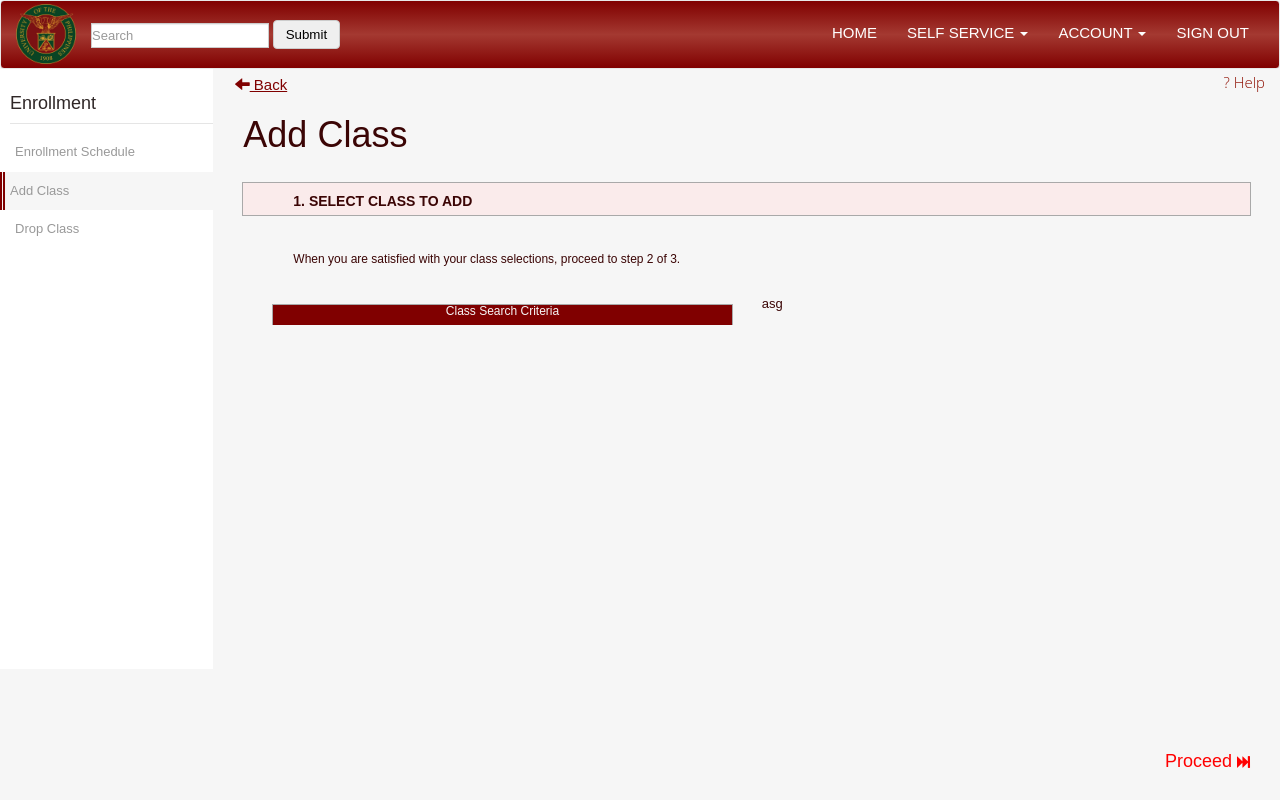
After one commit to marosenarca/SAIS_website, a Django app: page /enrollment/add-class/step-one in a window 1280 px wide. The commit adds this page. Run offline with Django 3.2, Linux system fonts and the light colour scheme; some libraries are stand-ins or nearby versions.

Commit message:
linked add-class seps

```diff
--- /dev/null
+++ b/SAIS/management/templates/management/enrollment/add-class-step/step-one.html
@@ -0,0 +1,51 @@
+{% extends "management/enrollment/add-class.html" %}
+
+
+{% block wayfinder %}
+<div>
+  <table width="100%">
+    <tr>
+      <td width="2%"></td>
+      <td width="48%" align="left"><a href="{% url 'management:add-class' %}" class="wayfinder" id="current"><i class="glyphicon glyphicon-arrow-left"></i> Back</a></td>
+      <td width="50%" align="right"><a href="#" class="tool" style="margin-right:15px;">? Help</a></td>
+    </tr>
+  </table>
+</div>
+{% endblock %}
+
+
+{% block step %}
+	<div class="step-hdr">
+		<a href="{% url 'management:add-class-two' %}" id="fixedbutton"><font size="4px;">Proceed </font><i class="glyphicon glyphicon-fast-forward"></i></a>
+
+	    <br>
+	    <div style="padding-left:50px; padding-top:1px; outline: 1px solid darkgrey; background-color:#FAEBEB ">
+	      <h5><label>1. SELECT CLASS TO ADD</label></h5>
+	    </div>
+	    <br>
+
+		<div style="padding-left:50px;">
+			<h6>
+				 When you are satisfied with your class selections, proceed to step 2 of 3.
+			</h6>
+		</div>
+
+
+		<br>
+
+		<div class="col-lg-12">
+			<div class="col-md-6">
+
+					<div style="outline: 1px solid darkgrey; background-color:#800000; color:#f6f6f6; height:20px;">
+						<h6 align="center">
+							 Class Search Criteria
+						</h6>
+					</div>
+
+			</div>
+			<div class="col-md-6">
+				asg
+			</div>
+		</div>
+	</div>
+{% endblock %}
--- a/SAIS/management/templates/management/enrollment/add-class-step/step-two.html
+++ b/SAIS/management/templates/management/enrollment/add-class-step/step-two.html
@@ -5,7 +5,7 @@
   <table width="100%">
     <tr>
       <td width="2%"></td>
-      <td width="48%" align="left"><a href="{% url 'management:add-class' %}" class="wayfinder" id="current"><i class="glyphicon glyphicon-arrow-left"></i> Back</a></td>
+      <td width="48%" align="left"><a href="{% url 'management:add-class-one' %}" class="wayfinder" id="current"><i class="glyphicon glyphicon-arrow-left"></i> Back</a></td>
       <td width="50%" align="right"><a href="#" class="tool" style="margin-right:15px;">? Help</a></td>
     </tr>
   </table>
--- a/SAIS/management/templates/management/enrollment/add-class.html
+++ b/SAIS/management/templates/management/enrollment/add-class.html
@@ -20,39 +20,7 @@
 {% block body %}
 
 {% block step %}
-	<div class="step-hdr">
-		<a href="{% url 'management:add-class-two' %}" id="fixedbutton"><font size="4px;">Proceed </font><i class="glyphicon glyphicon-fast-forward"></i></a>
-
-	    <br>
-	    <div style="padding-left:50px; padding-top:1px; outline: 1px solid darkgrey; background-color:#FAEBEB ">
-	      <h5><label>1. SELECT CLASS TO ADD</label></h5>
-	    </div>
-	    <br>
-
-		<div style="padding-left:50px;">
-			<h6>
-				 When you are satisfied with your class selections, proceed to step 2 of 3.
-			</h6>
-		</div>
-
-
-		<br>
-
-		<div class="col-lg-12">
-			<div class="col-md-6">
-
-					<div style="outline: 1px solid darkgrey; background-color:#800000; color:#f6f6f6; height:20px;">
-						<h6 align="center">
-							 Class Search Criteria
-						</h6>
-					</div>
-
-			</div>
-			<div class="col-md-6">
-				asg
-			</div>
-		</div>
-	</div>
+	<a href="{% url 'management:add-class-one' %}">click me to add class:)</a>
 {% endblock %}
 
 <script type="text/javascript">
--- a/SAIS/management/urls.py
+++ b/SAIS/management/urls.py
@@ -31,6 +31,7 @@ urlpatterns = [
 	url(r'^search-or-browse/browse-courses$',views.browsecourse, name='browse-courses'),
 	url(r'^enrollment/enrollment-schedule$',views.enrollmentsched, name='enrollment-schedule'),
 	url(r'^enrollment/add-class$',views.addclass, name='add-class'),
+	url(r'^enrollment/add-class/step-one$',views.stepone, name='add-class-one'),
 	url(r'^enrollment/add-class/step-two$',views.steptwo, name='add-class-two'),
 	url(r'^enrollment/add-class/step-three$',views.stepthree, name='add-class-three'),
 	url(r'^enrollment/drop-class$',views.dropclass, name='drop-class'),
--- a/SAIS/management/views.py
+++ b/SAIS/management/views.py
@@ -167,6 +167,9 @@ def financialaids(request):
 def paymentplan(request):
 	return render(request, 'management/campus-finances/payment-plan.html')
 
+def stepone(request):
+	return render(request, 'management/enrollment/add-class-step/step-one.html')
+
 def steptwo(request):
 	return render(request, 'management/enrollment/add-class-step/step-two.html')
 
```
Also changed, not shown: 2 other files.
